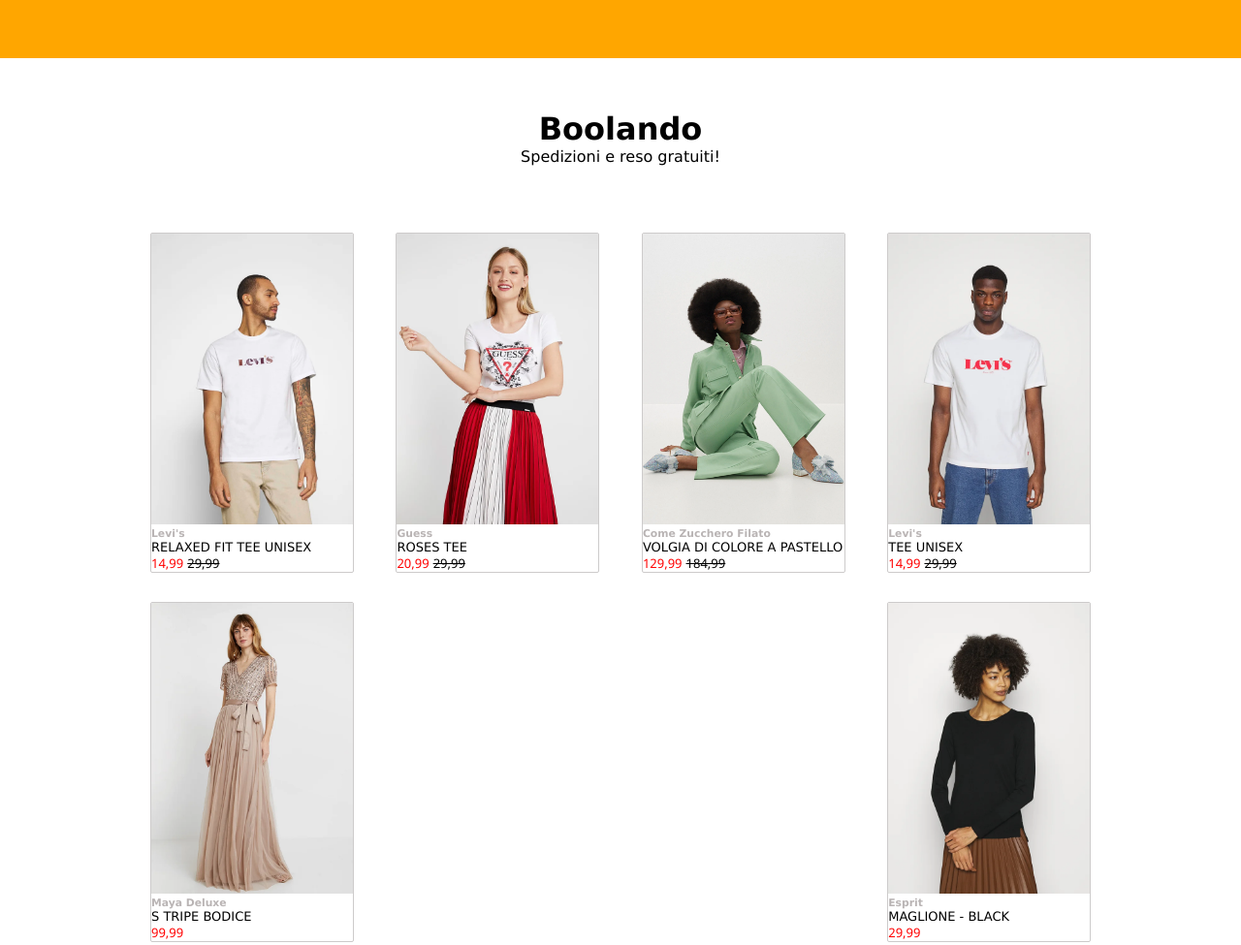
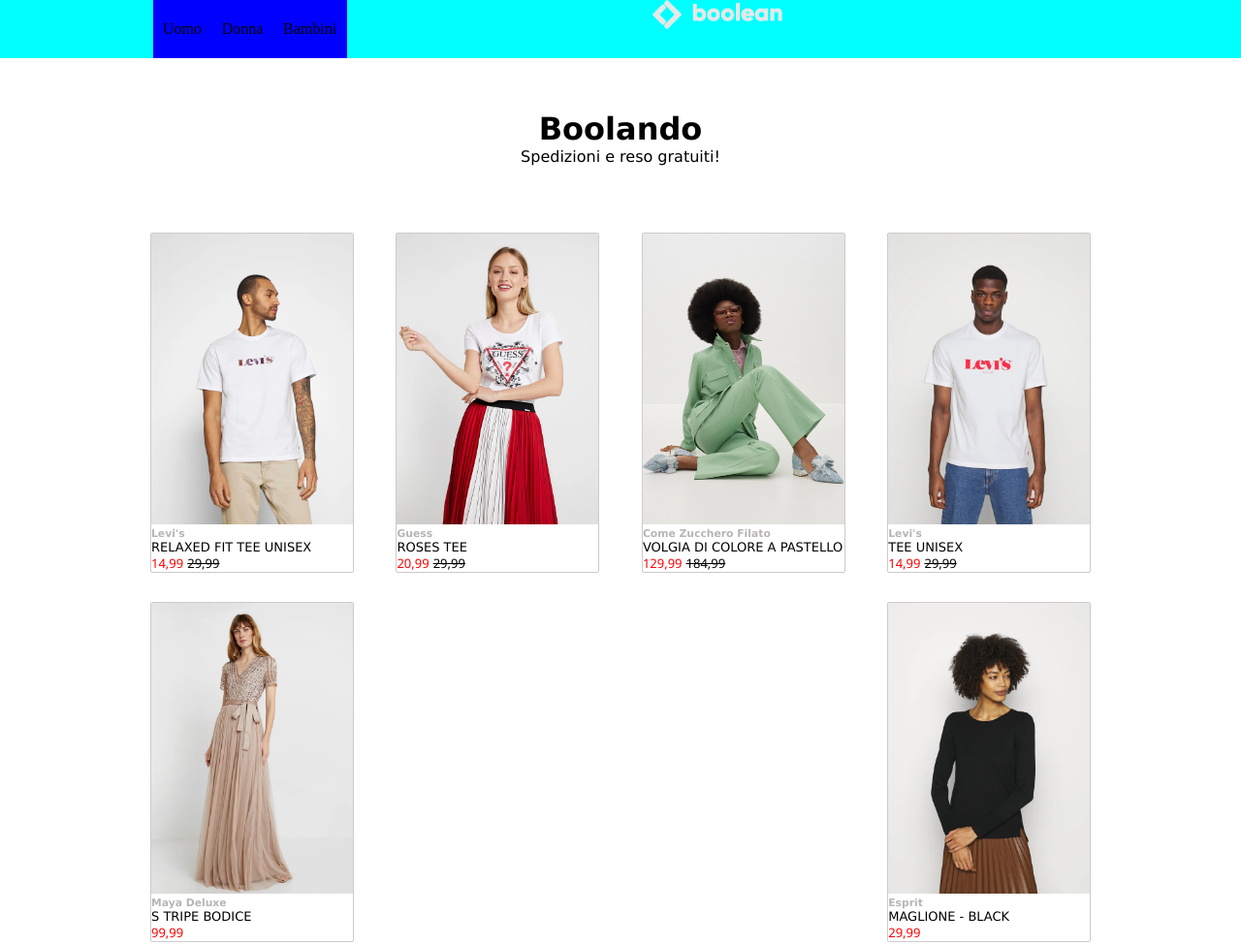
Before and after one commit to thrudr/html-css-boolando, a plain HTML site: page index.html in a window 1280 px wide. Shown: the whole page at 97% size. Drawn offline with Linux system fonts and the light colour scheme.

Commit message:
navbar-class

```diff
--- a/index.html
+++ b/index.html
@@ -11,11 +11,37 @@
 
     <header>
 
-        <div class="navbar">
+        <div id="navbar-flex" class="navbar">
+
+            <div class="nb-item">
+                <div><p>Uomo</p></div>
+                <div><p>Donna</p></div>
+                <div><p>Bambini</p></div>
+            </div>
+
+            <img id="height-logo" src="./img/boolean-logo.png" alt="Logo Boolean">
+
+            <div class="nb-icons">
+
+            </div>
 
         </div>
 
     </header>
+
+
+
+
+
+
+
+
+
+
+
+
+
+
 
     <main>
 
--- a/style.css
+++ b/style.css
@@ -33,6 +33,24 @@ img {
     height: 300px;
 }
 
+#navbar-flex  {
+    display: flex;
+    justify-content: space-around;
+    background-color: aqua;
+}
+
+.nb-item {
+    display: flex;
+    width: 200px;
+    background-color: blue;
+    align-items: center;
+    justify-content: space-around;
+}
+
+#height-logo {
+    height: 30px;
+}
+
 .flex-item {
     color: black;
     margin: 15px;
```
